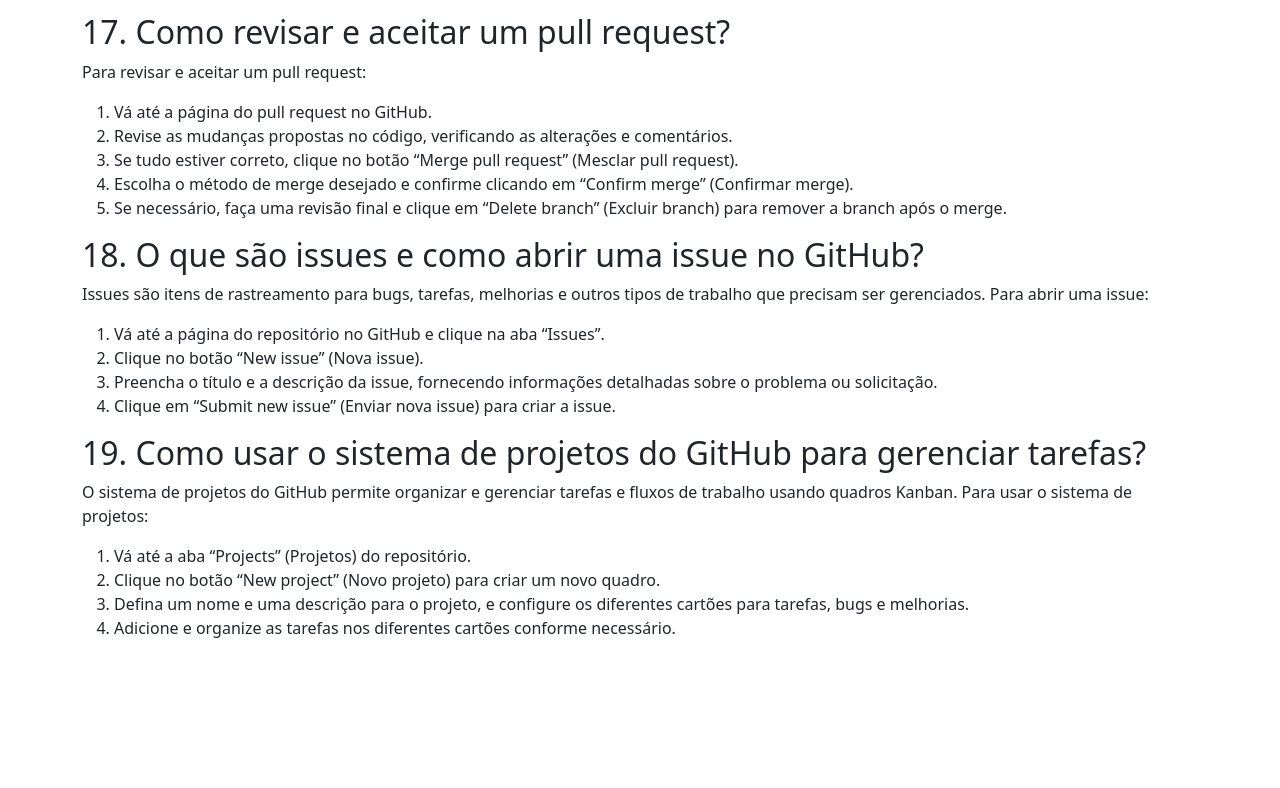
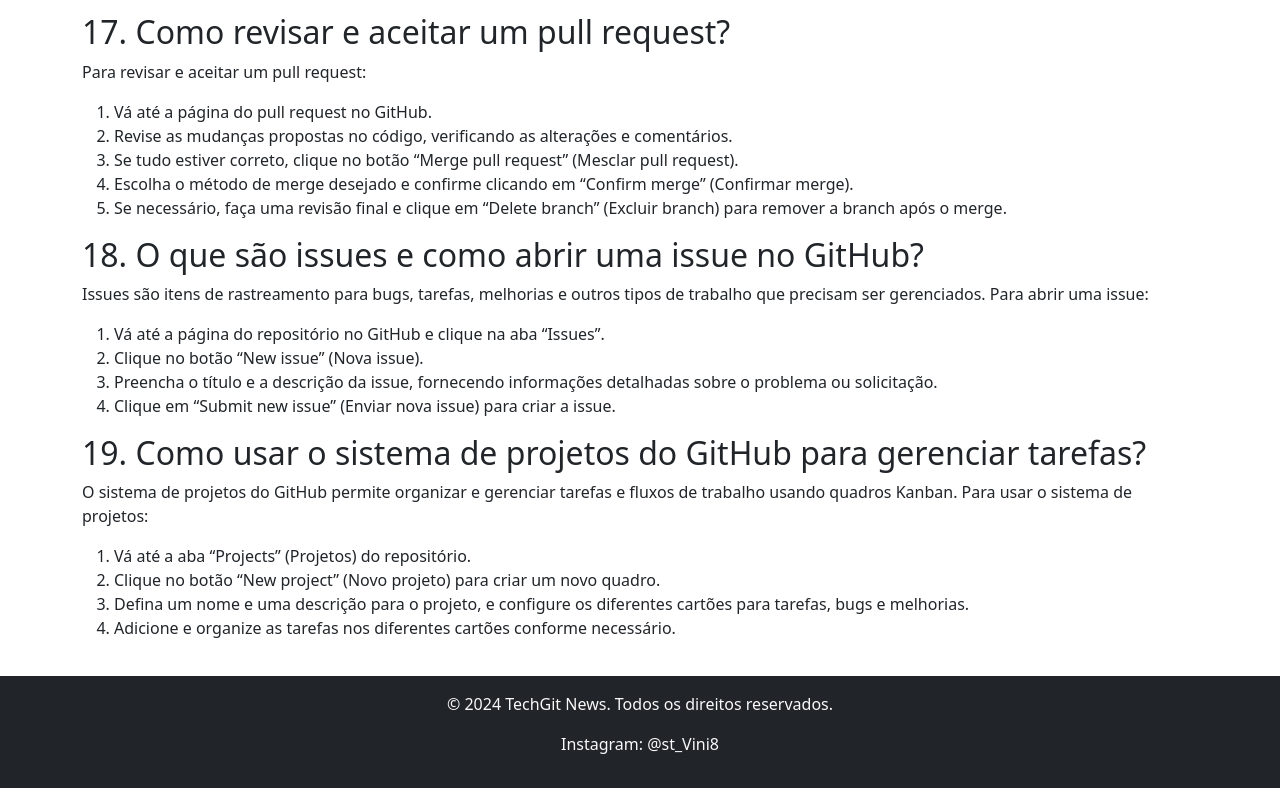
Before and after one commit to Viniciusfernandodossantos/bootstrap, a plain HTML site: page index.html in a window 1280 px wide. Shown: the part 1774-2562 px from the top of the page. Before the commit the page ends 2450 px from the top, so only its background shows below. Drawn offline with nearby package versions, Linux system fonts and the light colour scheme; a web font is replaced by a local one.

Commit message:
Update index.html

```diff
--- a/index.html
+++ b/index.html
@@ -149,6 +149,10 @@
         </section>
     </main>
 
+    <footer class="bg-dark text-light text-center py-3">
+        <p>&copy; 2024 TechGit News. Todos os direitos reservados.</p>
+        <p>Instagram: @st_Vini8</p>
+    </footer>
 
     <script src="https://code.jquery.com/jquery-3.5.1.slim.min.js"></script>
     <script src="https://cdn.jsdelivr.net/npm/@popperjs/core@2.11.8/dist/umd/popper.min.js"></script>
```
